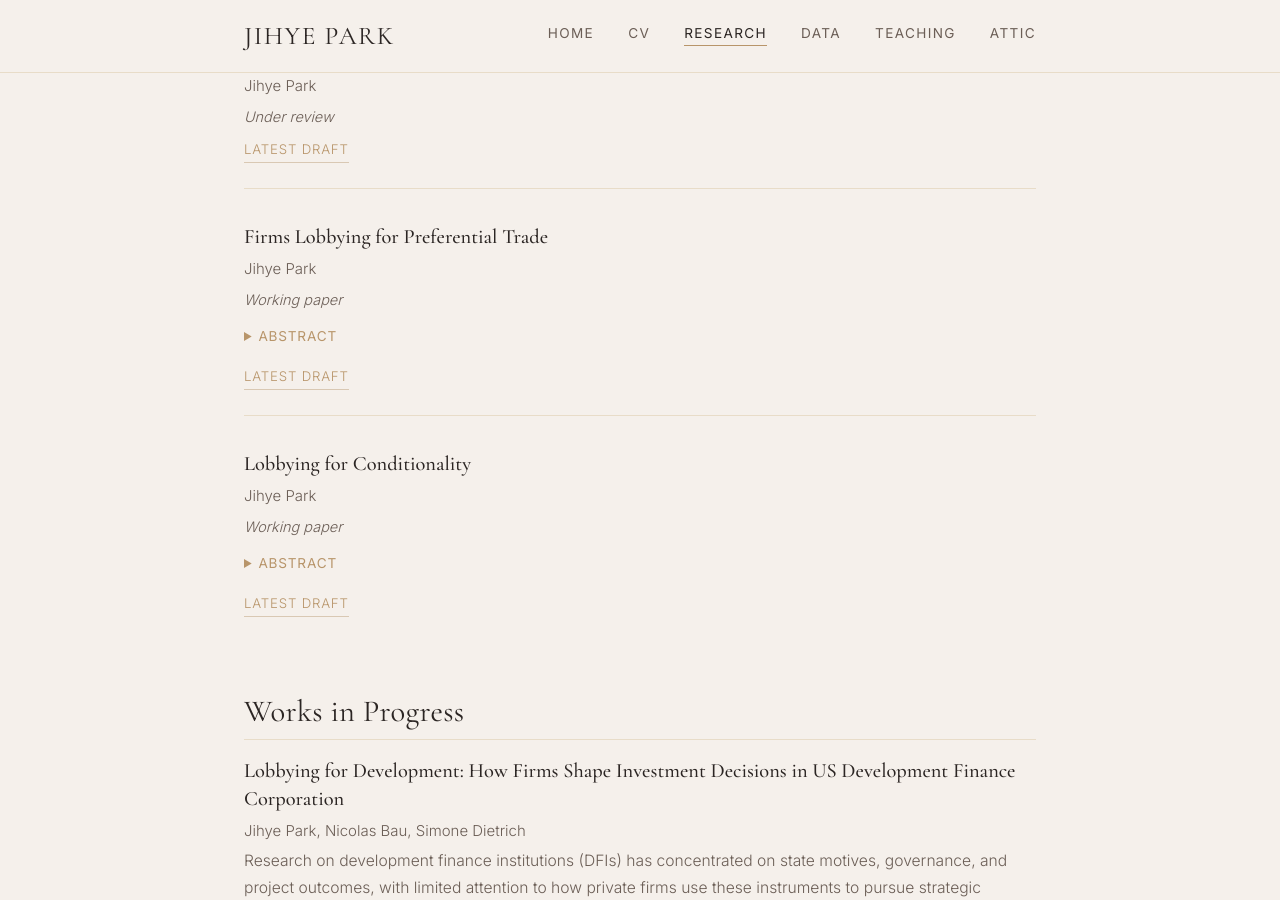
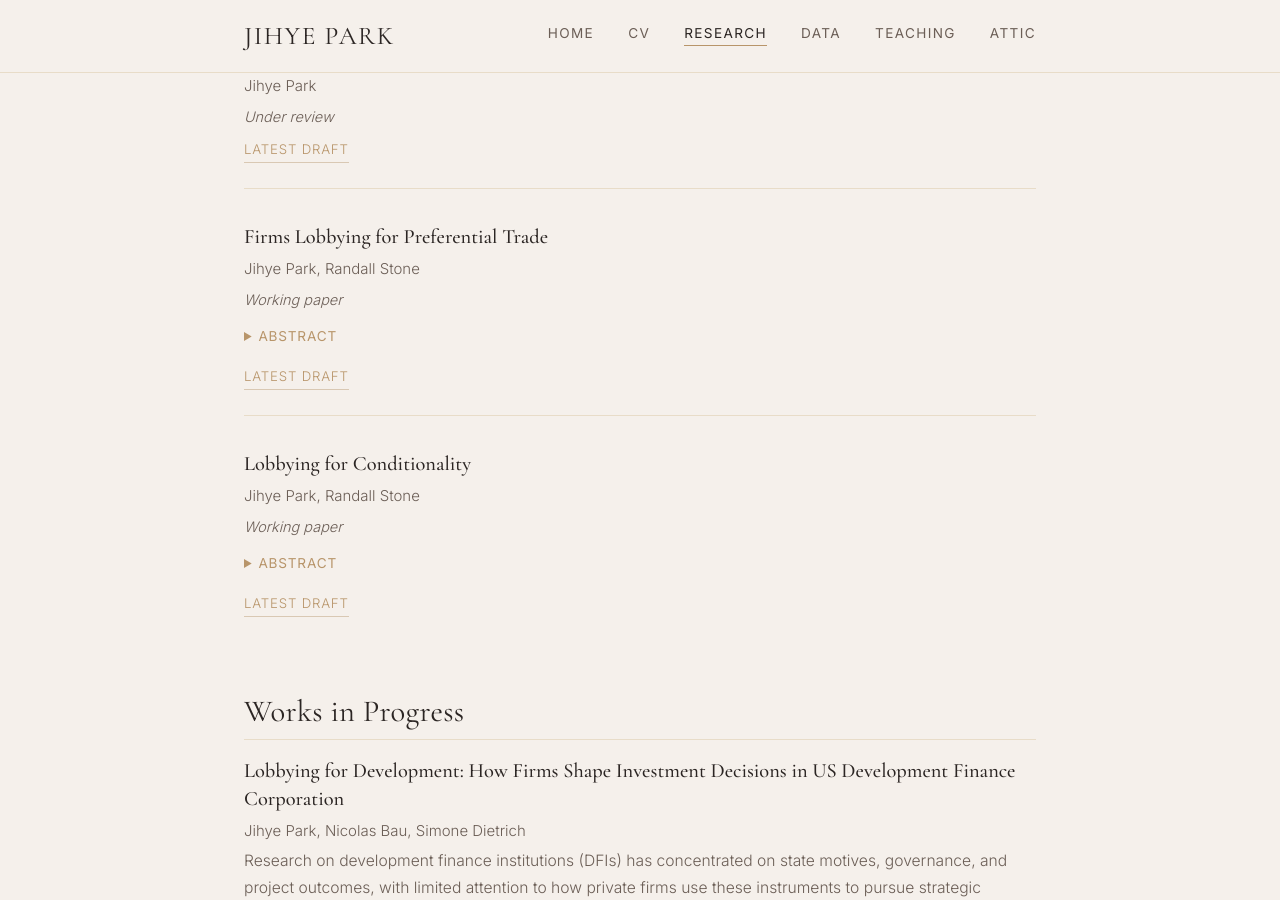
Before and after one commit to jacqpark/jacqpark.github.io, a Jekyll site: the page built from research.md, in a window 1280 px wide and 900 px high, scrolled down 1405 px. Built offline with Jekyll 4.4.1, drawn with Linux system fonts in a browser that asks for light colours.

Commit message:
fix pub metadata

```diff
--- a/_data/publications.yml
+++ b/_data/publications.yml
@@ -58,7 +58,7 @@
   status: Under review
   sort_order: 2
 - title: Firms Lobbying for Preferential Trade
-  authors: Jihye Park
+  authors: Jihye Park, Randall Stone
   category: working-papers
   github_pdf: papers/working-papers/03__firms-lobbying-for-preferential-trade.pdf
   year: 2025
@@ -67,7 +67,7 @@
   abstract: |-
     Lobbying disclosures often hide what firms lobby about, but we introduce new data and exploit timing to show that multinational firms lobby intensively about preferential trade agreements (PTAs). We argue that some firms lobby for ratification, which lowers tariffs on imported intermediate inputs, while others lobby to shape PTA terms to influence behindthe-border regulations. Our empirical analysis untangles these incentives by identifying groups of firms with different motivations and investigating which branches of government they lobby and when. We use PanelMatch (Imai, Kim and Wang 2023) to conduct staggered diff-in-diff analyses at the firm level, using Fortune Global 5 firms and a comprehensive set of US PTA negotiations. Pharmaceutical firms lobby for intellectual property rights protection; firms represented on the US Trade Representative’s general policy making committee lobby to shape PTA provisions; other firms lobby for ratification of PTAs with countries where they have investments. 1 1
 - title: Lobbying for Conditionality
-  authors: Jihye Park
+  authors: Jihye Park, Randall Stone
   category: working-papers
   github_pdf: papers/working-papers/04__lobbying-for-conditionality.pdf
   year: 2025
```
